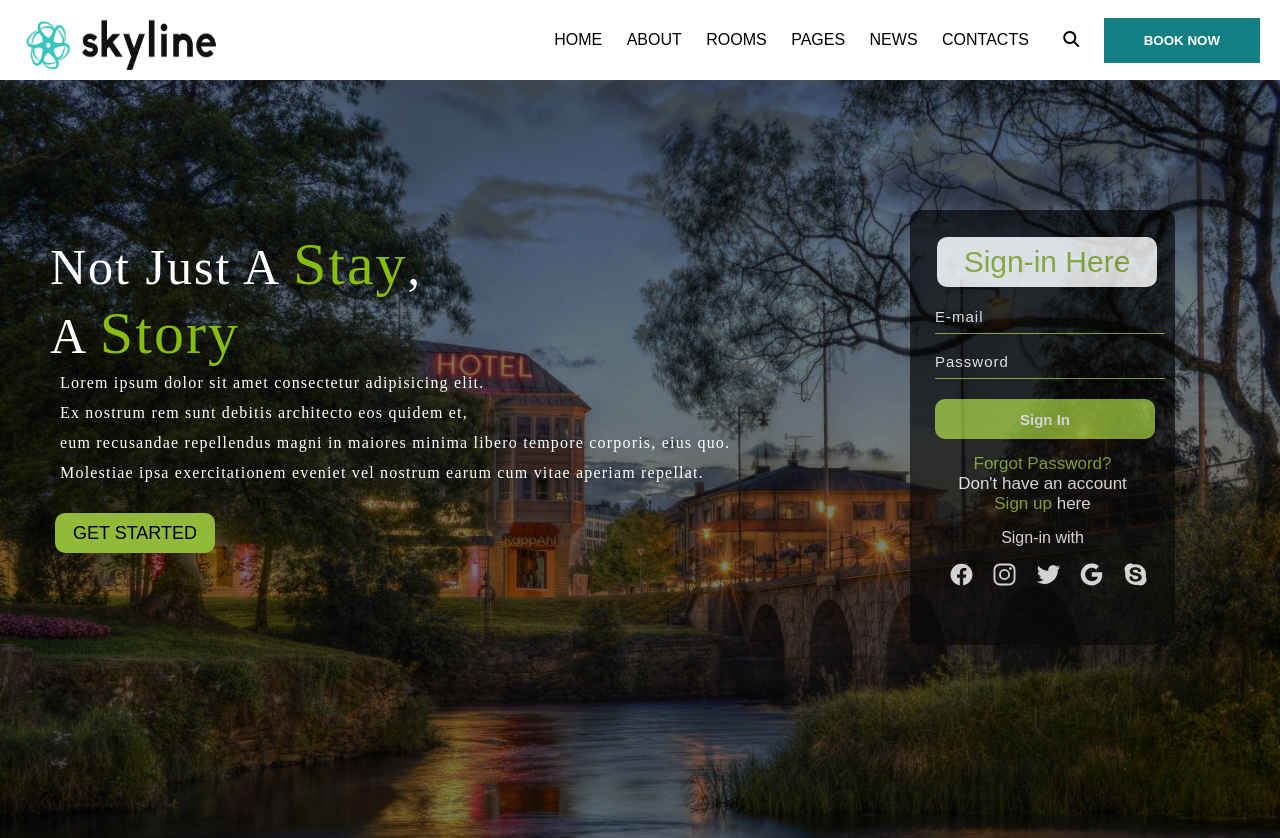
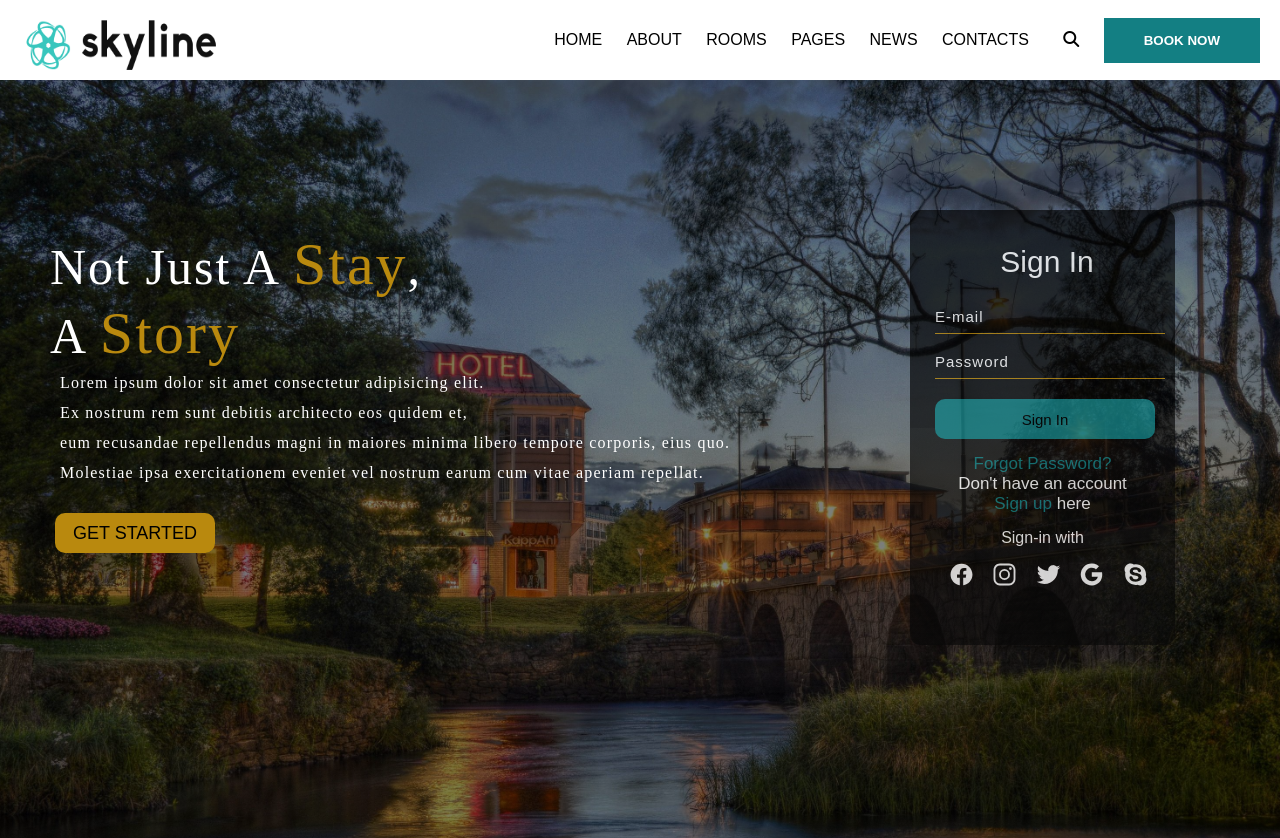
Before and after one commit to EmpressHoor/Hotel-Booking-System, a plain HTML site: page Sign-in-Page.html in a window 1280 px wide. Shown: the top 838 px of the page. Drawn offline with nearby package versions, Linux system fonts and the light colour scheme.

Commit message:
changings in sign-in

```diff
--- a/Sign-in-Page.html
+++ b/Sign-in-Page.html
@@ -42,8 +42,8 @@
         <button class="cn"><a href="#"></a>GET STARTED</button>
 
         <div class="designForm">
-          <h2>Sign-in Here</h2>
-          <form id="signupForm">
+          <h2>Sign In</h2>
+          <form action="LandingPage.html" id="signupForm">
             <input
               type="email"
               id="email"
@@ -59,7 +59,7 @@
               required
             /><br />
             <button class="btn" type="submit">
-              <a href="LandingPage.html">Sign In</a>
+              Sign In
             </button>
           </form>
           <p class="link">
--- a/Sign-in.css
+++ b/Sign-in.css
@@ -152,7 +152,7 @@
 .detail .cn{
     width: 160px;
     height: 40px;
-    background-color: #91b93a;
+    background-color: #b9890e;
     border: none;
     margin-bottom: 10px;
     margin-left: 15px;
@@ -171,7 +171,7 @@
 }
 
 .detail span{
-    color: #87bd10;
+    color: #b9890e;
     font-size: 60px;
 }
 
@@ -191,9 +191,8 @@
     width: 220px;
     font-family: sans-serif;
     text-align: center;
-    color: #91b93a;
+    color: white;
     font-size: 30px;
-    background-color: white;
     border-radius: 10px;
     margin: 2px;
     padding: 8px;
@@ -202,7 +201,7 @@
     width: 230px;
     height: 35px;
     background: transparent;
-    border-bottom: 1px solid #91b93a;
+    border-bottom: 1px solid #b9890e;
     border-top: none;
     border-right: none;
     border-left: none;
@@ -224,7 +223,7 @@
 .btn{
     width: 220px;
     height: 40px;
-    background: #91b93a;
+    background: #137f83;
     border: none;
     margin-top: 20px;
     font-size: 18px;
@@ -233,8 +232,7 @@
     font-size: 15px;
 }
 .btn:hover{
-    background: white;
-    color: #162003;
+  background-color: #6d6c6d;
 }
 
 .btn a{
@@ -259,7 +257,7 @@
 
 .designForm .link a{
     text-decoration: none;
-    color:#91b93a ;
+    color:#137f83 ;
 }
 .liw{
     padding-top: 15px;
@@ -280,5 +278,5 @@
     cursor: pointer;
 }
 .icons ion-icon:hover{
-    color: #91b93a;
+    color: #137f83;
 }
```
Also changed, not shown: LoginPage.js (deleted, +0 -35 lines).
